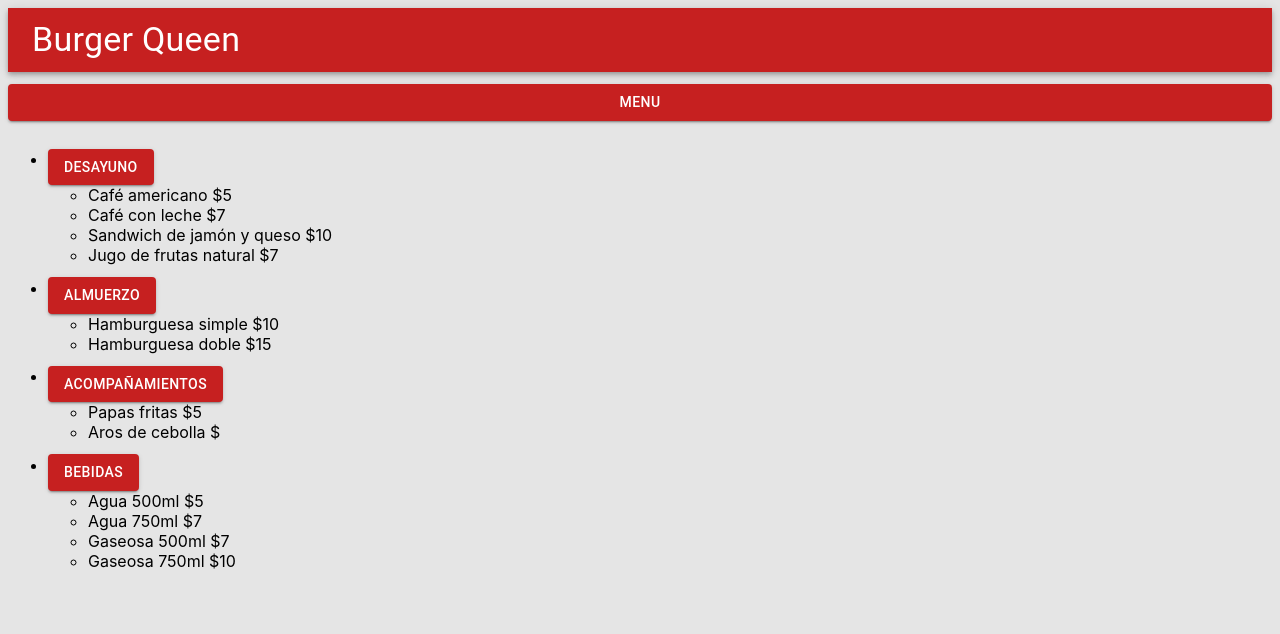
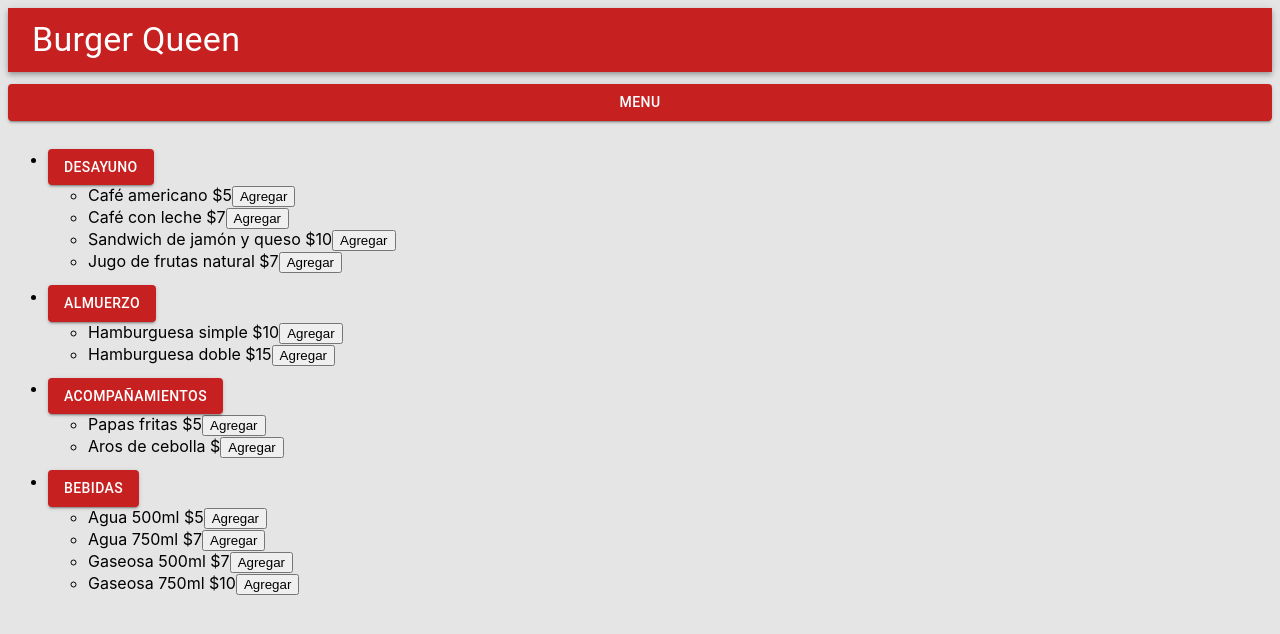
Before and after one commit to Laboratoria/BOG002-burger-queen, a React (Create React App) app: page /mesero in a window 1280 px wide. Shown: the top 634 px of the page. Built offline with nearby package versions, Linux system fonts and the light colour scheme.

Commit message:
implementacion de agregar productos a pedido

```diff
--- a/src/Componentes/Menu.jsx
+++ b/src/Componentes/Menu.jsx
@@ -1,8 +1,8 @@
-import React, { useEffect, useState } from "react";
+import React, { useEffect, useState, Fragment } from "react";
 import { Button } from "@material-ui/core";
 import Styles from "../App.Styles";
 
-const Menu = () => {
+const Menu = ({ pedido, setPedido }) => {
   const [menu, setMenu] = useState([]);
   const classes = Styles();
   useEffect(() => {
@@ -13,8 +13,14 @@ const Menu = () => {
       });
   }, []);
 
+  const agregarPedido = (producto) => {
+    let agregar = [...pedido];
+    agregar.push(producto);
+    setPedido(agregar);
+  };
+
   return (
-    <div>
+    <Fragment>
       <ul>
         {Object.keys(menu).map((item, index) => (
           <li key={item}>
@@ -30,13 +36,20 @@ const Menu = () => {
               {Object.keys(menu[item]).map((item1, index1) => (
                 <li key={item1}>
                   {item1} ${menu[item][item1]["precio"]}
+                  <button
+                    onClick={() => {
+                      agregarPedido(item1);
+                    }}
+                  >
+                    Agregar
+                  </button>
                 </li>
               ))}
             </ul>
           </li>
         ))}
       </ul>
-    </div>
+    </Fragment>
   );
 };
 
--- a/src/views/Mesero.jsx
+++ b/src/views/Mesero.jsx
@@ -1,4 +1,5 @@
 import Menu from "../Componentes/Menu";
+import React, {useState} from "react"
 import Header from "../layout/Header";
 import { Button, Grid } from "@material-ui/core";
 import Styles from "../App.Styles";
@@ -6,7 +7,8 @@ import { Pedidos } from "../Componentes/Pedidos";
 
 export default function Mesero() {
   const classes = Styles();
-
+  const [pedido, setPedido] =  useState([])
+ console.log(pedido);
   return (
     <div>
       <Header />
@@ -20,7 +22,8 @@ export default function Mesero() {
           Menu
         </Button>
         <Grid item xs ={6}>
-          <Menu />
+          <Menu pedido={pedido}
+          setPedido={setPedido} />
         </Grid>
         <Grid item xs={6}>
         <Pedidos />
```
Also changed, not shown: src/Componentes/FormMenu.jsx (+6 -14 lines).
